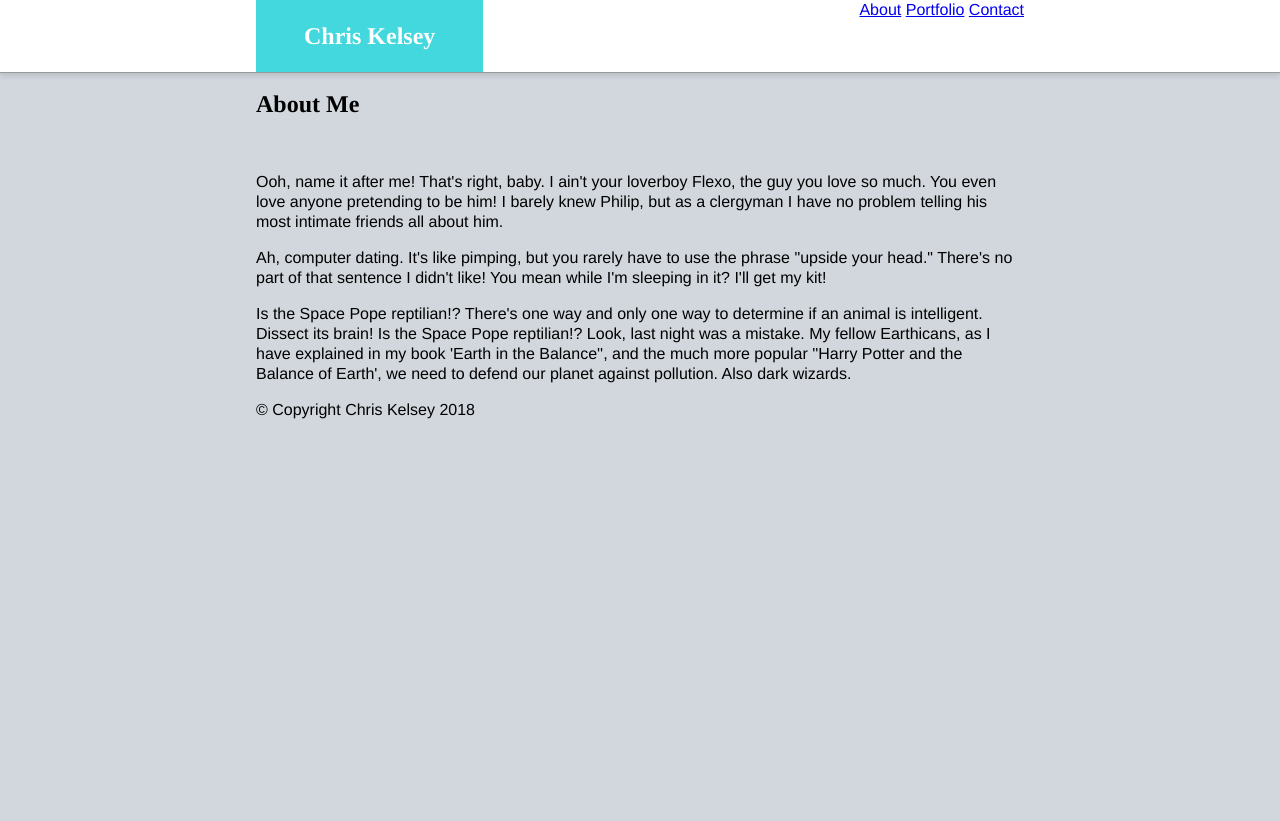
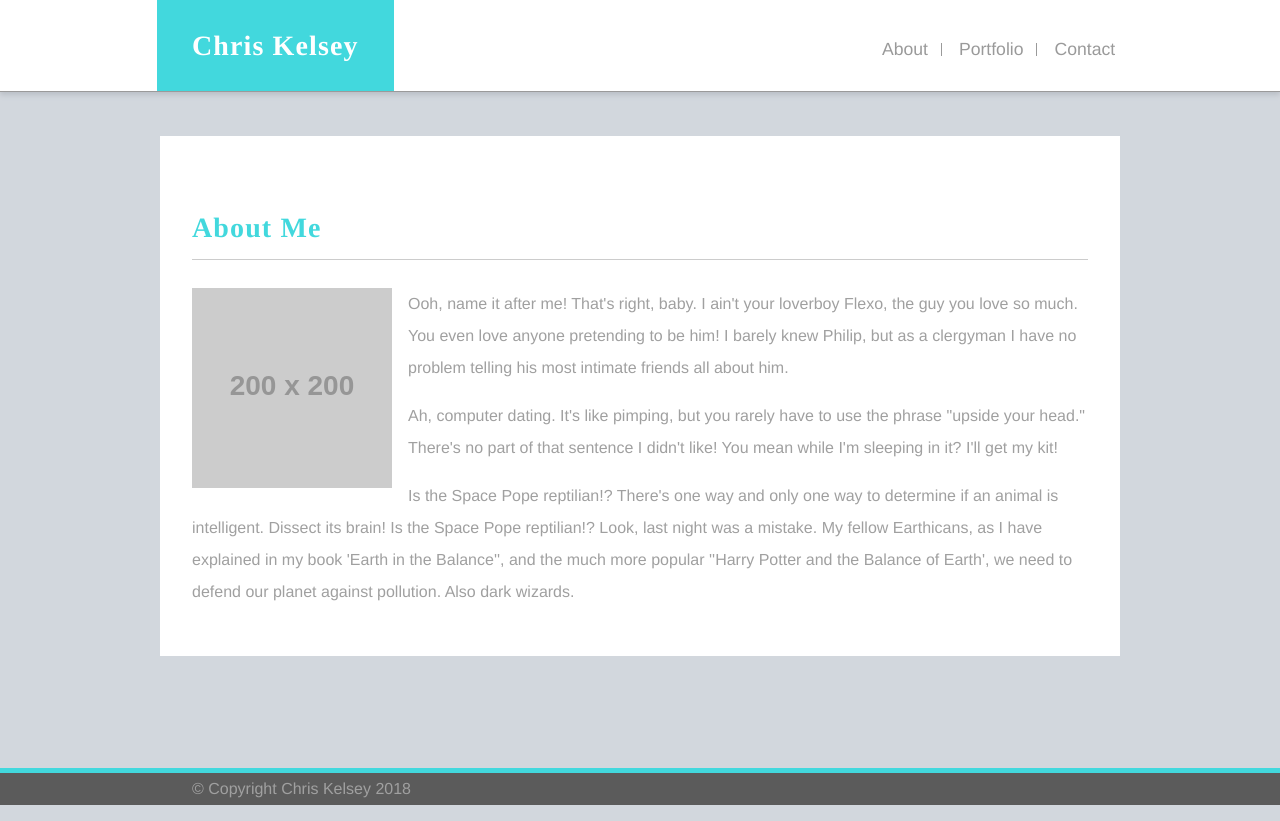
Before and after one commit to chriskelsey/portfolio, a plain HTML site: page index.html in a window 1280 px wide. Before the commit the page ends 800 px from the top, so only its background shows below. Drawn offline with Linux system fonts and the light colour scheme; placeholder pictures from the web are drawn by us.

Commit message:
Daily push

```diff
--- a/index.html
+++ b/index.html
@@ -9,7 +9,7 @@
 </head>
 <body>
 	<header>
-		<div class="wrapper">
+		<section>
 			<p class="title">Chris Kelsey</p>
 			<nav>
 				<ul>
@@ -18,21 +18,21 @@
 					<li><a href="contact.html">Contact</a></li>
 				</ul>
 			</nav>
-		</div>
+		</section>
 	</header>
 	<main>
-		<div class="wrapper">
+		<section>
 			<h1>About Me</h1>
-			<img src="" alt="">
+			<img class="profile-photo" src="http://placehold.it/200x200" alt="Chris Kelsey">
 			<p>Ooh, name it after me! That's right, baby. I ain't your loverboy Flexo, the guy you love so much. You even love anyone pretending to be him! I barely knew Philip, but as a clergyman I have no problem telling his most intimate friends all about him.</p>
 			<p>Ah, computer dating. It's like pimping, but you rarely have to use the phrase "upside your head." There's no part of that sentence I didn't like! You mean while I'm sleeping in it? I'll get my kit!</p>
 			<p>Is the Space Pope reptilian!? There's one way and only one way to determine if an animal is intelligent. Dissect its brain! Is the Space Pope reptilian!? Look, last night was a mistake. My fellow Earthicans, as I have explained in my book 'Earth in the Balance'', and the much more popular ''Harry Potter and the Balance of Earth', we need to defend our planet against pollution. Also dark wizards.</p>
-		</div>
+		</section>
 	</main>
 	<footer>
-		<div class="wrapper">
+		<section>
 			<p>&copy; Copyright Chris Kelsey 2018</p>
-		</div>
+		</section>
 	</footer>
 </body>
 </html>
--- a/style.css
+++ b/style.css
@@ -1,6 +1,7 @@
 body {
 	font: 1em/1.25em Helvetica, Arial, sans-serif;
 	background-color: #d2d7dd;
+	color: #a0a0a0;
 }
 
 header {
@@ -19,39 +20,77 @@ nav {
 }
 
 nav ul {
-	display: inline-block;
+	margin: 2.5em -2.5em 0 0;
 }
 
 nav ul li {
 	display: inline-block;
+	border-right: 1px solid #9a9a9a;
+	padding: 0 0.25em;
+	line-height: 75%;
+}
+
+nav ul li:last-child{
+	border-right: none;
+}
+
+nav ul li a {
+	color: #9a9a9a;
+	margin: 0 0.5em;
+	text-decoration: none;
+	font-size: 110%;
 }
 
 main {
-	margin-top: 5em;
+	margin-top: 8.5em;
+}
+
+footer {
+	margin-top: 7em;
+	border-top: 5px solid #42d8dd;
+	background-color: #5B5B5B;
 }
 
 p {
 	margin-bottom: 1em;
+	line-height: 2em;
 }
 
 h1, h2 {
-	font: 150%/200% 'Tinos', serif;
+	font: 175%/225% 'Tinos', serif;
+	letter-spacing: 0.04em;
 	margin: 1em 0;
+	border-bottom: 1px solid #ccc;
+	color: #42d8dd;
 }
 
 p.title {
-	font: 150%/200% 'Tinos', serif;
+	font: 175%/225% 'Tinos', serif;
+	letter-spacing: 0.04em;
 	display: block;
 	float:left;
 	background-color: #42d8dd;
-	padding:0.5em 2em;
+	padding:0.5em 1.25em;
 	margin-bottom:0;
+	margin-left:-1.25em;
 	color:#fff;
 
 }
 
-.wrapper {
+section {
 	width: 100%;
-	max-width: 768px;
+	padding: 0 2em;
+	max-width: 896px;
 	margin:0 auto;
 }
+
+main section {
+	background-color: #fff;
+	padding-top: 2em;
+	padding-bottom: 2em;
+}
+
+.profile-photo {
+	float:left;
+	margin-right: 1em;
+}
```
